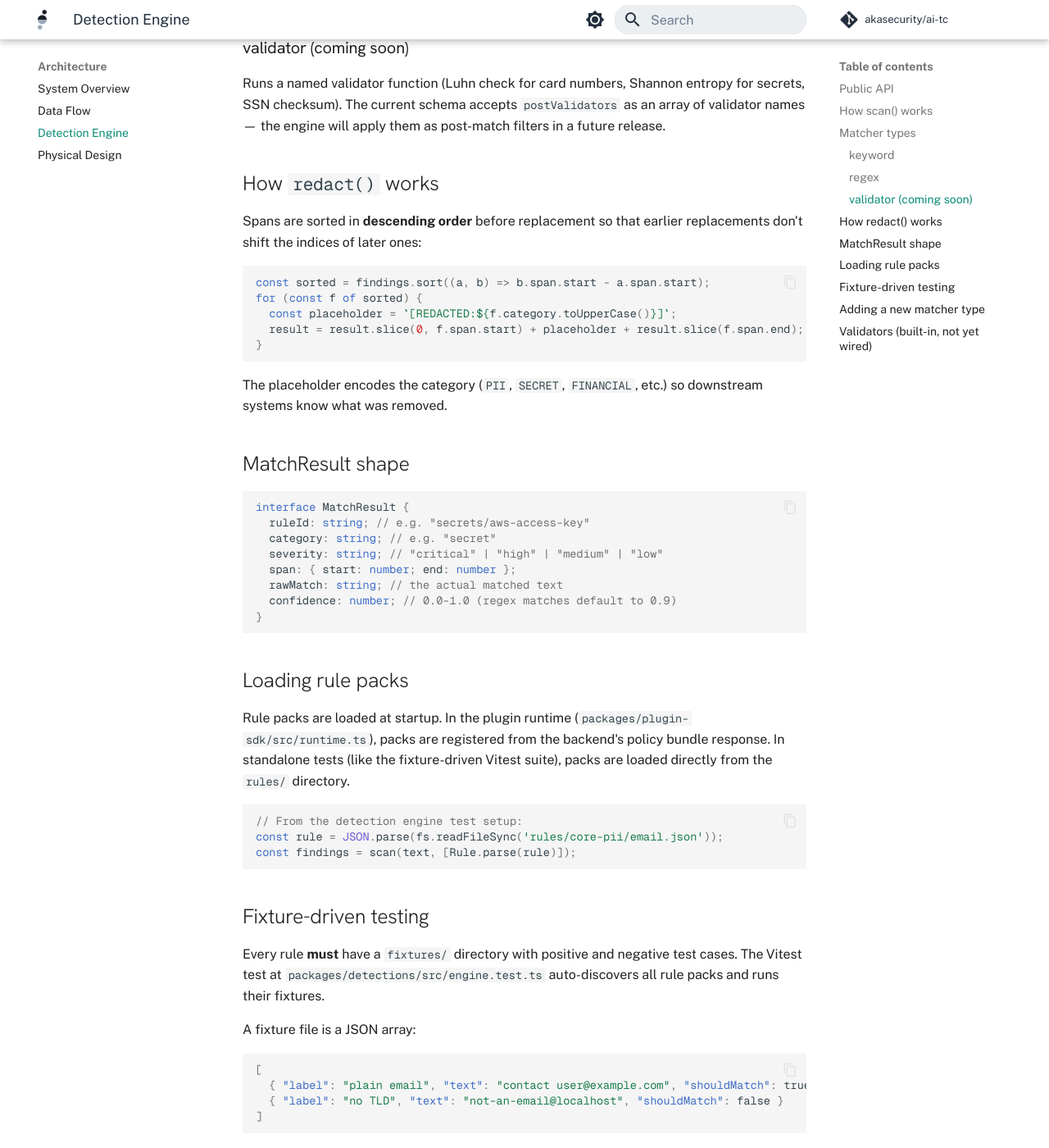
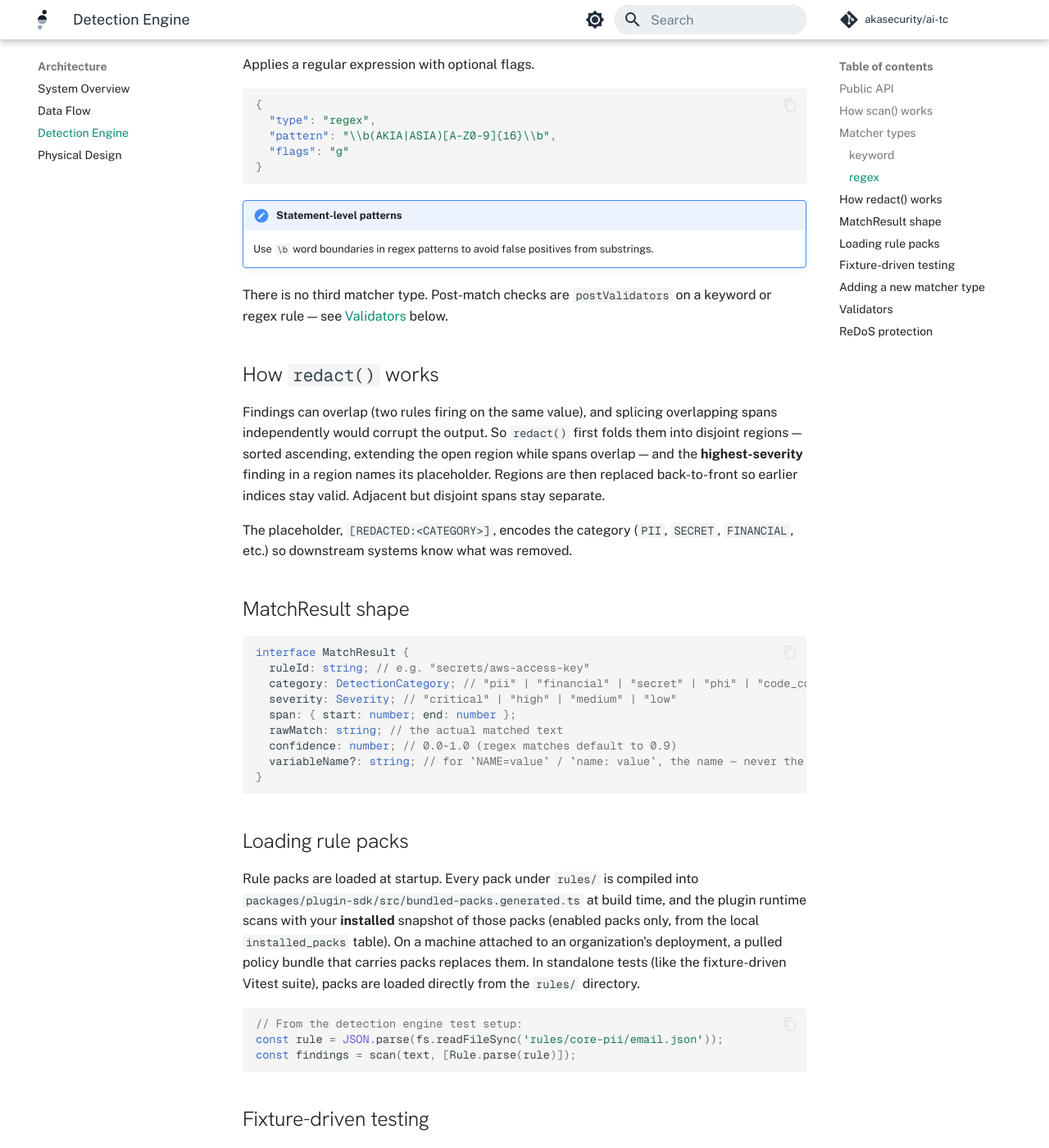
Before and after one commit to akasecurity/ai-tc-docs, an MkDocs documentation site: the page built from docs/architecture/detection-engine.md, in a window 1280 px wide and 1400 px high, scrolled down 1637 px. Shown: the whole window at 82% size. Built offline with MkDocs 1.6.1 and Material for MkDocs 9.7.7, drawn with Linux system fonts in a browser that asks for light colours; comment, search, counter and statistics services are not loaded; some of the changed text lies outside the part shown.

Commit message:
docs(rules): sync detections, rule schema, and engine docs with v0.9.20
- built-in.md: 8 packs / 111 rules; add the command-risk pack, tailscale-key,
  gcp-service-account-key (replacing the split gcp-service-account),
  secret-config-value, gcp-service-account-email, web-capture-drift; correct
  env-key-value/password-field to regex; secrets and command-risk start on
  warn; add the Vault policy; drop the unverified .NET claim; fix heading typo.
- writing-rules.md: code_flaw/config categories, appliesTo.eventKinds,
  requiresNearby, evidence, strict rule objects, load-time regex checks.
- detection-engine.md: validators are wired (no 'coming soon', no SSN
  checksum), scan() context, encoded-secret scanning, overlap-merging redact,
  MATCHERS table, bundled packs, ReDoS quarantine, correct test path.
- how-it-works.md: replace a keyword example that a hook had masked to a
  literal [REDACTED:PII] in the published page.

````diff
--- a/docs/architecture/detection-engine.md
+++ b/docs/architecture/detection-engine.md
@@ -1,14 +1,15 @@
 # Detection Engine
 
-The detection engine lives in `packages/detections`. It is intentionally **pure** — no I/O, no Node-specific APIs, no network calls. It runs identically in the plugin (in-process) and the backend (for server-side scanning).
+The detection engine lives in `packages/detections`. It is intentionally **pure** — no I/O, no Node-specific APIs, no network calls. Every surface — the plugins' hooks, the `aka` CLI, and the dashboard — runs it in-process.
 
 ## Public API
 
 ```typescript
 import { scan, redact, registerPack, getLoadedRules } from '@akasecurity/detections';
 
-// Scan a text string against all loaded rules (or a specific set)
-const findings = scan(text, rules?);
+// Scan a text string against all loaded rules (or a specific set).
+// context.filePath gates appliesTo.extensions; context.eventKind gates appliesTo.eventKinds.
+const findings = scan(text, rules?, context?: { filePath?, eventKind? });
 
 // Replace matched spans with [REDACTED:CATEGORY] placeholders
 const sanitized = redact(text, findings);
@@ -23,18 +24,24 @@ const rules = getLoadedRules();
 ## How `scan()` works
 
 ```
-scan(text, rules)
+scan(text, rules, context)
   │
-  ├─ for each rule:
-  │    ├─ rule.matcher.type === 'keyword' → KeywordMatcher.match()
-  │    ├─ rule.matcher.type === 'regex'   → RegexMatcher.match()
-  │    └─ rule.matcher.type === 'validator' → (future)
+  ├─ scanText: for each rule that applies to context (appliesTo):
+  │    ├─ MATCHERS[rule.matcher.type]  → keyword | regex spans
+  │    ├─ postValidators (entropy, luhn) → drop spans that fail
+  │    └─ requiresNearby               → drop / boost by nearby context
+  │    (run over the original text AND a Unicode format-character-normalized copy)
+  │
+  ├─ scanEncoded: base64 runs and hex dumps decoded, scanned with the
+  │    secret rules only, findings mapped back onto the encoded span
   │
   └─ returns MatchResult[] with:
-       ruleId, category, severity, span {start, end}, rawMatch, confidence
+       ruleId, category, severity, span {start, end}, rawMatch, confidence, variableName?
 ```
 
-Matchers return zero or more `{start, end}` spans within the text. The engine wraps each span into a `MatchResult` with the rule's metadata attached.
+Matchers return zero or more `{start, end}` spans within the text. The engine wraps each span into a `MatchResult` with the rule's metadata attached. Matcher dispatch is a `MATCHERS` table keyed on the schema's matcher type, so a type the schema accepts but the engine doesn't handle is a compile error rather than a rule that silently matches nothing.
+
+**Encoded secrets.** `base64 < .env` or `xxd -p .env` hands a rule a stream in which no secret appears literally. The engine finds bounded base64 and hex-dump runs (`xxd`, `hexdump -C`, `od -x`, …), decodes them as UTF-8, and scans the decoded text with the `secret`-category rules, so a redaction masks the encoding itself. Search and decode sizes are capped; a segment past the cap is refused whole and reported as unscanned rather than scanned as a truncated prefix.
 
 ## Matcher types
 
@@ -65,40 +72,31 @@ Applies a regular expression with optional flags.
 !!! note "Statement-level patterns"
     Use `\b` word boundaries in regex patterns to avoid false positives from substrings.
 
-### validator (coming soon)
-
-Runs a named validator function (Luhn check for card numbers, Shannon entropy for secrets, SSN checksum). The current schema accepts `postValidators` as an array of validator names — the engine will apply them as post-match filters in a future release.
+There is no third matcher type. Post-match checks are `postValidators` on a keyword or regex rule — see [Validators](#validators) below.
 
 ## How `redact()` works
 
-Spans are sorted in **descending order** before replacement so that earlier replacements don't shift the indices of later ones:
+Findings can overlap (two rules firing on the same value), and splicing overlapping spans independently would corrupt the output. So `redact()` first folds them into disjoint regions — sorted ascending, extending the open region while spans overlap — and the **highest-severity** finding in a region names its placeholder. Regions are then replaced back-to-front so earlier indices stay valid. Adjacent but disjoint spans stay separate.
 
-```typescript
-const sorted = findings.sort((a, b) => b.span.start - a.span.start);
-for (const f of sorted) {
-  const placeholder = `[REDACTED:${f.category.toUpperCase()}]`;
-  result = result.slice(0, f.span.start) + placeholder + result.slice(f.span.end);
-}
-```
-
-The placeholder encodes the category (`PII`, `SECRET`, `FINANCIAL`, etc.) so downstream systems know what was removed.
+The placeholder, `[REDACTED:<CATEGORY>]`, encodes the category (`PII`, `SECRET`, `FINANCIAL`, etc.) so downstream systems know what was removed.
 
 ## MatchResult shape
 
 ```typescript
 interface MatchResult {
   ruleId: string; // e.g. "secrets/aws-access-key"
-  category: string; // e.g. "secret"
-  severity: string; // "critical" | "high" | "medium" | "low"
+  category: DetectionCategory; // "pii" | "financial" | "secret" | "phi" | "code_context" | "code_flaw" | "custom" | "config"
+  severity: Severity; // "critical" | "high" | "medium" | "low"
   span: { start: number; end: number };
   rawMatch: string; // the actual matched text
   confidence: number; // 0.0–1.0 (regex matches default to 0.9)
+  variableName?: string; // for `NAME=value` / `name: value`, the name — never the value
 }
 ```
 
 ## Loading rule packs
 
-Rule packs are loaded at startup. In the plugin runtime (`packages/plugin-sdk/src/runtime.ts`), packs are registered from the backend's policy bundle response. In standalone tests (like the fixture-driven Vitest suite), packs are loaded directly from the `rules/` directory.
+Rule packs are loaded at startup. Every pack under `rules/` is compiled into `packages/plugin-sdk/src/bundled-packs.generated.ts` at build time, and the plugin runtime scans with your **installed** snapshot of those packs (enabled packs only, from the local `installed_packs` table). On a machine attached to an organization's deployment, a pulled policy bundle that carries packs replaces them. In standalone tests (like the fixture-driven Vitest suite), packs are loaded directly from the `rules/` directory.
 
 ```typescript
 // From the detection engine test setup:
@@ -108,7 +106,7 @@ const findings = scan(text, [Rule.parse(rule)]);
 
 ## Fixture-driven testing
 
-Every rule **must** have a `fixtures/` directory with positive and negative test cases. The Vitest test at `packages/detections/src/engine.test.ts` auto-discovers all rule packs and runs their fixtures.
+Every rule **must** have a `fixtures/` directory with positive and negative test cases. The Vitest test at `packages/detections/test/engine.test.ts` auto-discovers all rule packs and runs their fixtures.
 
 A fixture file is a JSON array:
 
@@ -124,17 +122,19 @@ CI fails if any fixture assertion fails. See [Writing Rules](../rules/writing-ru
 ## Adding a new matcher type
 
 1. Create `packages/detections/src/matchers/<type>.ts` implementing `match(text, rule): Span[]`
-2. Register it in `engine.ts` under the appropriate `rule.matcher.type` branch
-3. Add a corresponding `type` literal to the `Matcher` discriminated union in `packages/schema/src/zod/rule.ts`
+2. Add the `type` literal to the `MatcherType` enum and the `Matcher` discriminated union in `packages/schema/src/zod/rule.ts`
+3. Add its entry to the `MATCHERS` table in `engine.ts` (the table's type makes a missing entry a compile error)
 4. Write fixtures
 
-## Validators (built-in, not yet wired)
+## Validators
 
-The validator functions exist in `packages/detections/src/validators/`:
+A rule's `postValidators` run on each match, and a match that fails any of them is dropped. The names are a closed enum — anything else fails the rule's parse:
 
-| Validator       | File         | What it checks                        |
-| --------------- | ------------ | ------------------------------------- |
-| Luhn            | `luhn.ts`    | Credit/debit card number checksum     |
-| Shannon entropy | `entropy.ts` | High-entropy strings (likely secrets) |
+| Validator | File                    | What it checks                                                                    |
+| --------- | ----------------------- | --------------------------------------------------------------------------------- |
+| `luhn`    | `validators/luhn.ts`    | Credit/debit card number checksum                                                 |
+| `entropy` | `validators/entropy.ts` | Shannon entropy of the match (defaults: `minLength` 20, `threshold` 3.5; overridable per rule) |
 
-These are used today as standalone utilities. Post-match validator wiring is on the roadmap.
+## ReDoS protection
+
+Every bundled regex is timed in CI. At runtime, a pulled or custom regex rule that blows its timing budget — or has to be stopped mid-scan — is **quarantined**: cached as unsafe and dropped from later scans (`packages/plugin-sdk/src/rule-quarantine.ts`). Because that is a wall-clock judgement a loaded machine can reach about a rule that is fine, `aka detections unquarantine` clears the cached verdicts.
````
Also changed, not shown: docs/getting-started/how-it-works.md (+1 -1 lines), docs/rules/built-in.md (+29 -9 lines), docs/rules/writing-rules.md (+11 -2 lines).
